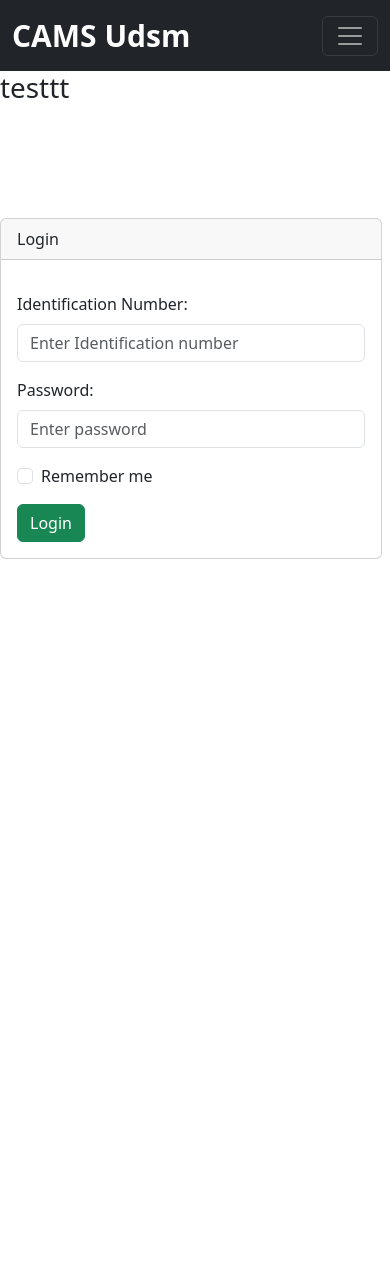
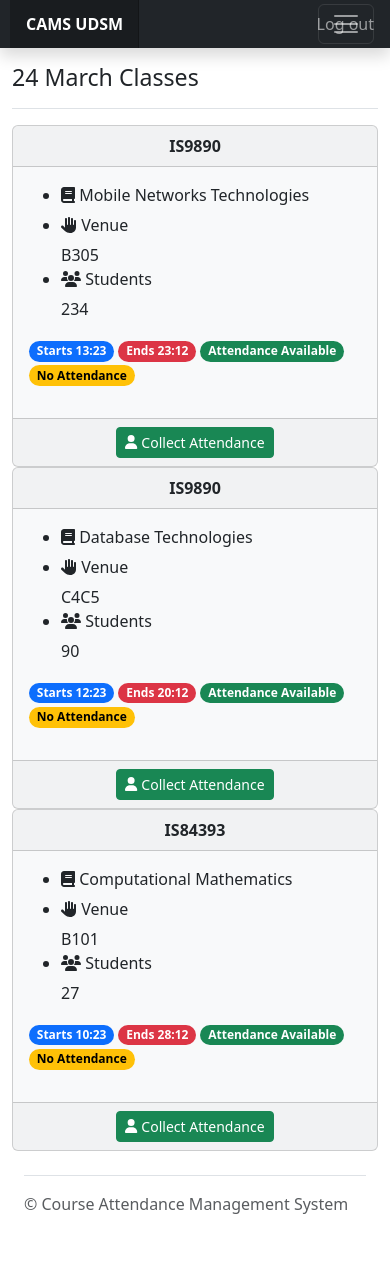
Before and after one commit to DismasNdadila/CAMS-UDSM, a PHP site: page /lecture/index.html in a window 390 px wide. Before the commit the page ends 559 px from the top, so only its background shows below. Run offline with PHP 8.4, Linux system fonts and the light colour scheme; some libraries are stand-ins or nearby versions.

Commit message:
lecture dashboard begin

```diff
--- a/css/styles.css
+++ b/css/styles.css
@@ -2,7 +2,9 @@
 /****Header Nav Styles ***/
 .navbar-brand{
     font-weight: bolder !important ;
-    font-size: 30px;
+    font-size: 20px;
+    margin-left: 10px !important;
+    text-transform: uppercase;
 }
 
 
@@ -10,5 +12,129 @@
 
 .form-div{
     margin-top: 90px !important;
+
+
+}
+
+.card-footer{
+    font-size: 10px;
+    font-weight: 800;
+    text-align: right;
+    text-transform: uppercase;
+}
+
+.card-header{
+    text-align: center;
+    font-weight: 900;
+    text-transform: uppercase;
+}
+
+
+.logo-div{
+    margin-top: 90px !important;
     padding-right: 20px !important;
 }
+
+.uni-logo{
+    margin-left: 160px;
+    margin-top: 50px;
+}
+
+
+/*** Lecture Dashboard****/
+
+
+/*
+ * Sidebar
+ */
+
+.sidebar {
+    position: fixed;
+    top: 0;
+    /* rtl:raw:
+    right: 0;
+    */
+    bottom: 0;
+    /* rtl:remove */
+    left: 0;
+    z-index: 100; /* Behind the navbar */
+    padding: 48px 0 0; /* Height of navbar */
+    box-shadow: inset -1px 0 0 rgba(0, 0, 0, .1);
+  }
+
+  @media (max-width: 767.98px) {
+    .sidebar {
+      top: 5rem;
+    }
+  }
+
+  .sidebar-sticky {
+    height: calc(100vh - 48px);
+    overflow-x: hidden;
+    overflow-y: auto; /* Scrollable contents if viewport is shorter than content. */
+  }
+
+  .sidebar .nav-link {
+    font-weight: 500;
+    color: #333;
+  }
+
+  .sidebar .nav-link .feather {
+    margin-right: 4px;
+    color: #727272;
+  }
+
+  .sidebar .nav-link.active {
+    color: #2470dc;
+  }
+
+  .sidebar .nav-link:hover .feather,
+  .sidebar .nav-link.active .feather {
+    color: inherit;
+  }
+
+  .sidebar-heading {
+    font-size: .75rem;
+  }
+
+  /*
+   * Navbar
+   */
+
+  .navbar-brand {
+    padding-top: .75rem;
+    padding-bottom: .75rem;
+    background-color: rgba(0, 0, 0, .25);
+    box-shadow: inset -1px 0 0 rgba(0, 0, 0, .25);
+  }
+
+  .navbar .navbar-toggler {
+    top: .25rem;
+    right: 1rem;
+  }
+
+  .navbar .form-control {
+    padding: .75rem 1rem;
+  }
+
+  .form-control-dark {
+    color: #fff;
+    background-color: rgba(255, 255, 255, .1);
+    border-color: rgba(255, 255, 255, .1);
+  }
+
+  .form-control-dark:focus {
+    border-color: transparent;
+    box-shadow: 0 0 0 3px rgba(255, 255, 255, .25);
+  }
+
+
+  /*
+  *
+  dashboard cards
+  *
+  */
+
+.get-attendance{
+    align-items: center !important;
+}
--- a/index.html
+++ b/index.html
@@ -6,10 +6,12 @@
     <meta http-equiv="X-UA-Compatible" content="IE=edge">
     <meta name="viewport" content="width=device-width, initial-scale=1.0">
     <title>CAMS (UDSM)</title>
-    <link rel="stylesheet" href="node_modules/bootstrap/dist/css/bootstrap.css">
+     <!--LInks Begin-->
+    <link rel="stylesheet" href="node_modules/bootstrap/dist/css/bootstrap.min.css">
     <link rel="stylesheet" href="node_modules/@fortawesome/fontawesome-free/css/fontawesome.css">
     <link rel="stylesheet" href="node_modules/@fortawesome/fontawesome-free/css/all.css">
     <link rel="stylesheet" href="css/styles.css">
+        <!------LInks End-->
 </head>
 
 <body>
@@ -41,14 +43,17 @@
     <!----- Login Area begin-->
 
     <div class="row">
-        <div class="col-lg-6">
-            <h1>testtt</h1>
+        <div class="col-lg-6 col-md-6 col-sm-12 col-xs-12  logo-div">
+
+            <img src="img/University_of_Dar_es_Salaam.png" class="uni-logo" alt="University Of Dar es salaam Logo" >
+
         </div>
-        <div class="col-lg-6 mt-3 form-div">
+
+        <div class="col-lg-6 col-md-6 col-sm-12 col-xs-12 mt-3 form-div">
             <div class="mt-3 card">
 
                 <div class="card-header">
-                    Login
+                    LOGIN
                 </div>
 
                 <div class="card-body">
@@ -56,7 +61,7 @@
                 <form action="/action_page.php" class="mt-3">
                     <div class="mb-3 mt-3">
                         <label for="email" class="form-label">Identification Number:</label>
-                        <input type="text" class="form-control" id="id" placeholder="Enter Identification number " name="id">
+                        <input type="text" class="form-control" id="id" placeholder="Enter identification number " name="id">
                     </div>
                     <div class="mb-3">
                         <label for="pwd" class="form-label">Password:</label>
@@ -67,25 +72,39 @@
                             <input class="form-check-input" type="checkbox" name="remember"> Remember me
                         </label>
                     </div>
-                    <button type="submit" class="btn btn-success">Login</button>
+                    <button type="submit" class="btn btn-success">Enter</button>
                 </form>
+            </div>
+
+            <div class="card-footer">
+                CAMS &copy; 2023
             </div>
 
             </div>
 
         </div>
     </div>
-
     <!-------LOgin Area End-->
 
 </body>
 
-<footer>
-    <script src="node_modules/jquery/dist/jquery.slim.js"></script>
-    <script src="node_modules/bootstrap/dist/js/bootstrap.js"></script>
-    <script src="node_modules/@fortawesome/fontawesome-free/js/fontawesome.js"></script>
-    <script src="node_modules/@fortawesome/fontawesome-free/js/all.js"></script>
-    <script src="js/styles.js"></script>
-</footer>
+            <!-----Footer Begin-->
+    <div class="container">
+        <footer class="d-flex flex-wrap justify-content-between align-items-center py-3 my-4 border-top">
+          <div class="col-md-4 d-flex align-items-center">
+            <span class="mb-3 mb-md-0 text-body-secondary">&copy; Course Attendance Management System</span>
+          </div>
+
+      <!---LInks start-->
+      <script src="node_modules/jquery/dist/jquery.slim.js"></script>
+      <script src="node_modules/bootstrap/dist/js/bootstrap.min.js"></script>
+      <script src="node_modules/@fortawesome/fontawesome-free/js/fontawesome.js"></script>
+      <script src="node_modules/@fortawesome/fontawesome-free/js/all.js"></script>
+      <script src="js/styles.js"></script>
+      <!-----Links End-->
+
+        </footer>
+      </div>
+      <!----- Footer End-->
 
 </html>
--- /dev/null
+++ b/lecture/index.html
@@ -0,0 +1,246 @@
+<!DOCTYPE html>
+<html lang="en">
+
+<head>
+    <meta charset="UTF-8">
+    <meta http-equiv="X-UA-Compatible" content="IE=edge">
+    <meta name="viewport" content="width=device-width, initial-scale=1.0">
+    <title>CAMS (UDSM)</title>
+    <!--LInks Begin-->
+    <link rel="stylesheet" href="../node_modules/bootstrap/dist/css/bootstrap.min.css">
+    <link rel="stylesheet" href="../node_modules/@fortawesome/fontawesome-free/css/fontawesome.css">
+    <link rel="stylesheet" href="../node_modules/@fortawesome/fontawesome-free/css/all.css">
+    <link rel="stylesheet" href="../css/styles.css">
+    <!------LInks End-->
+</head>
+
+<body>
+
+
+
+
+    <header class="navbar navbar-dark sticky-top bg-dark flex-md-nowrap p-0 shadow">
+        <a class="navbar-brand col-md-3 col-lg-2 me-0 px-3 fs-6" href="#">CAMS UDSM</a>
+        <button class="navbar-toggler position-absolute d-md-none collapsed" type="button" data-bs-toggle="collapse"
+            data-bs-target="#sidebarMenu" aria-controls="sidebarMenu" aria-expanded="false"
+            aria-label="Toggle navigation">
+            <span class="navbar-toggler-icon"></span>
+        </button>
+        <!--<input class="form-control form-control-dark w-100 rounded-0 border-0" type="text" placeholder="Search" aria-label="Search">-->
+        <div class="navbar-nav">
+            <div class="nav-item text-nowrap">
+                <a class="nav-link px-3" href="#">Log out</a>
+            </div>
+        </div>
+    </header>
+
+    <div class="container-fluid">
+        <div class="row">
+            <nav id="sidebarMenu" class="col-md-3 col-lg-2 d-md-block bg-body-tertiary sidebar collapse">
+                <div class="position-sticky pt-3 sidebar-sticky">
+                    <ul class="nav flex-column">
+                        <li class="nav-item">
+                            <a class="nav-link active" aria-current="page" href="#">
+                                <i class="fa-solid fa-home align-text-bottom"></i>
+                                Home
+                            </a>
+                        </li>
+                        <li class="nav-item">
+                            <a class="nav-link" href="#">
+                                <i class="fa-solid fa-book align-text-bottom"></i>
+                                Courses
+                            </a>
+                        </li>
+                        <li class="nav-item">
+                            <a class="nav-link" href="#">
+                                <i class="fa-solid fa-users align-text-bottom"></i>
+                                Students
+                            </a>
+                        </li>
+
+                    </ul>
+
+                    <h6
+                        class="sidebar-heading d-flex justify-content-between align-items-center px-3 mt-4 mb-1 text-body-secondary text-uppercase">
+                        <span>More</span>
+                        <a class="link-secondary" href="#" aria-label="Add a new report">
+                            <span data-feather="plus-circle" class="align-text-bottom"></span>
+                        </a>
+                    </h6>
+                    <ul class="nav flex-column mb-2">
+                        <li class="nav-item">
+                            <a class="nav-link" href="#">
+                                <span data-feather="file-text" class="align-text-bottom"></span>
+                                More
+                            </a>
+                        </li>
+
+                    </ul>
+                </div>
+            </nav>
+
+            <main class="col-md-9 ms-sm-auto col-lg-10 px-md-4">
+                <div
+                    class="d-flex justify-content-between flex-wrap flex-md-nowrap align-items-center pt-3 pb-2 mb-3 border-bottom">
+                    <h3 class="h3">24 March Classes</h3>
+                    <div class="btn-toolbar mb-2 mb-md-0">
+                        <div class="btn-group me-2">
+                            <!--  <button type="button" class="btn btn-sm btn-outline-secondary">Extra</button>
+                            <button type="button" class="btn btn-sm btn-outline-secondary">Extra</button>----->
+                        </div>
+                    </div>
+                </div>
+
+                <!------Dashboard Content start-->
+
+                <div class="row">
+                    <div class="col-lg-4">
+                        <div class="card bg-light">
+                            <div class="card-header">
+                                IS9890
+                            </div>
+                            <div class="card-body">
+                                <ul>
+                                    <li>
+                                        <h6> <i class="fa-solid fa-book"></i> Mobile Networks Technologies</h6>
+                                    </li>
+
+                                    <li>
+                                        <h6> <i class="fa-solid fa-hand"></i> Venue</h6>
+                                        B305
+                                    </li>
+
+                                    <li>
+                                        <h6> <i class="fa-solid fa-users"></i> Students</h6>
+                                        234
+                                    </li>
+                                </ul>
+                                <p>
+                                    <span class="badge text-bg-primary rounded-pill">Starts 13:23</span>
+                                    <span class="badge text-bg-danger rounded-pill">Ends 23:12</span>
+                                    <span class="badge text-bg-success rounded-pill">Attendance Available</span>
+                                    <span class="badge text-bg-warning rounded-pill">No Attendance</span>
+                                </p>
+                            </div>
+                            <div class="card-footer">
+                                <center><button class="btn btn-success btn-sm get-attendance"> <i
+                                            class="fa-solid fa-user"></i> Collect Attendance</button></center>
+                            </div>
+
+                        </div>
+
+                    </div>
+
+                    <div class="col-lg-4">
+
+                        <div class="card bg-light">
+
+                            <div class="card-header">
+                                IS9890
+                            </div>
+
+                            <div class="card-body">
+                                <ul>
+                                    <li>
+                                        <h6> <i class="fa-solid fa-book"></i> Database Technologies</h6>
+                                    </li>
+
+                                    <li>
+                                        <h6> <i class="fa-solid fa-hand"></i> Venue</h6>
+                                        C4C5
+                                    </li>
+
+                                    <li>
+                                        <h6> <i class="fa-solid fa-users"></i> Students</h6>
+                                        90
+                                    </li>
+                                </ul>
+                                <p>
+                                    <span class="badge text-bg-primary rounded-pill">Starts 12:23</span>
+                                    <span class="badge text-bg-danger rounded-pill">Ends 20:12</span>
+                                    <span class="badge text-bg-success rounded-pill">Attendance Available</span>
+                                    <span class="badge text-bg-warning rounded-pill">No Attendance</span>
+                                </p>
+                            </div>
+                            <div class="card-footer">
+                                <center><button class="btn btn-success btn-sm get-attendance"> <i
+                                            class="fa-solid fa-user"></i> Collect Attendance</button></center>
+                            </div>
+
+                        </div>
+
+                    </div>
+
+                    <div class="col-lg-4">
+
+                        <div class="card bg-light">
+
+                            <div class="card-header">
+                                IS84393
+                            </div>
+
+                            <div class="card-body">
+                                <ul>
+                                    <li>
+                                        <h6> <i class="fa-solid fa-book"></i> Computational Mathematics </h6>
+                                    </li>
+
+                                    <li>
+                                        <h6> <i class="fa-solid fa-hand"></i> Venue</h6>
+                                        B101
+                                    </li>
+
+                                    <li>
+                                        <h6> <i class="fa-solid fa-users"></i> Students</h6>
+                                        27
+                                    </li>
+                                </ul>
+                                <p>
+                                    <span class="badge text-bg-primary rounded-pill">Starts 10:23</span>
+                                    <span class="badge text-bg-danger rounded-pill">Ends 28:12</span>
+                                    <span class="badge text-bg-success rounded-pill">Attendance Available</span>
+                                    <span class="badge text-bg-warning rounded-pill">No Attendance</span>
+                                </p>
+                            </div>
+                            <div class="card-footer">
+                                <center><button class="btn btn-success btn-sm get-attendance"> <i
+                                            class="fa-solid fa-user"></i> Collect Attendance</button></center>
+                            </div>
+
+                        </div>
+
+                    </div>
+
+                </div>
+
+                <!--------Dashboard Content Finish------->
+                <div class="container">
+                    <footer class="d-flex flex-wrap justify-content-between align-items-center py-3 my-4 border-top">
+                        <div class="col-md-4 d-flex align-items-center">
+                            <span class="mb-3 mb-md-0 text-body-secondary">&copy; Course Attendance Management
+                                System</span>
+                        </div>
+            </main>
+        </div>
+
+    </div>
+
+
+</body>
+
+<!-----Footer Begin-->
+
+
+<!---LInks start-->
+<script src="../node_modules/jquery/dist/jquery.slim.js"></script>
+<script src="../node_modules/bootstrap/dist/js/bootstrap.min.js"></script>
+<script src="../node_modules/@fortawesome/fontawesome-free/js/fontawesome.js"></script>
+<script src="../node_modules/@fortawesome/fontawesome-free/js/all.js"></script>
+<script src="../js/styles.js"></script>
+<!-----Links End-->
+
+</footer>
+</div>
+<!----- Footer End-->
+
+</html>
```
Also changed, not shown: img/University_of_Dar_es_Salaam.png (added), js/styles.js (line endings or trailing spaces).
